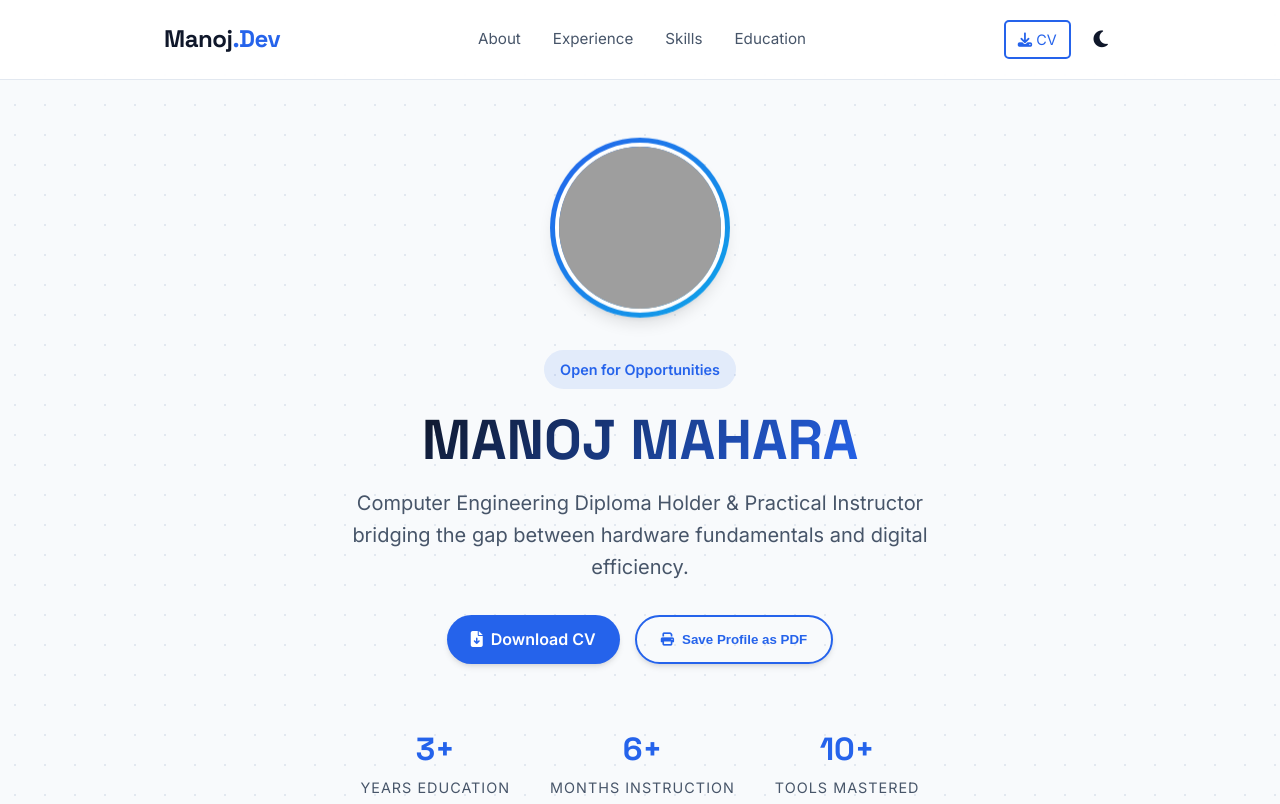
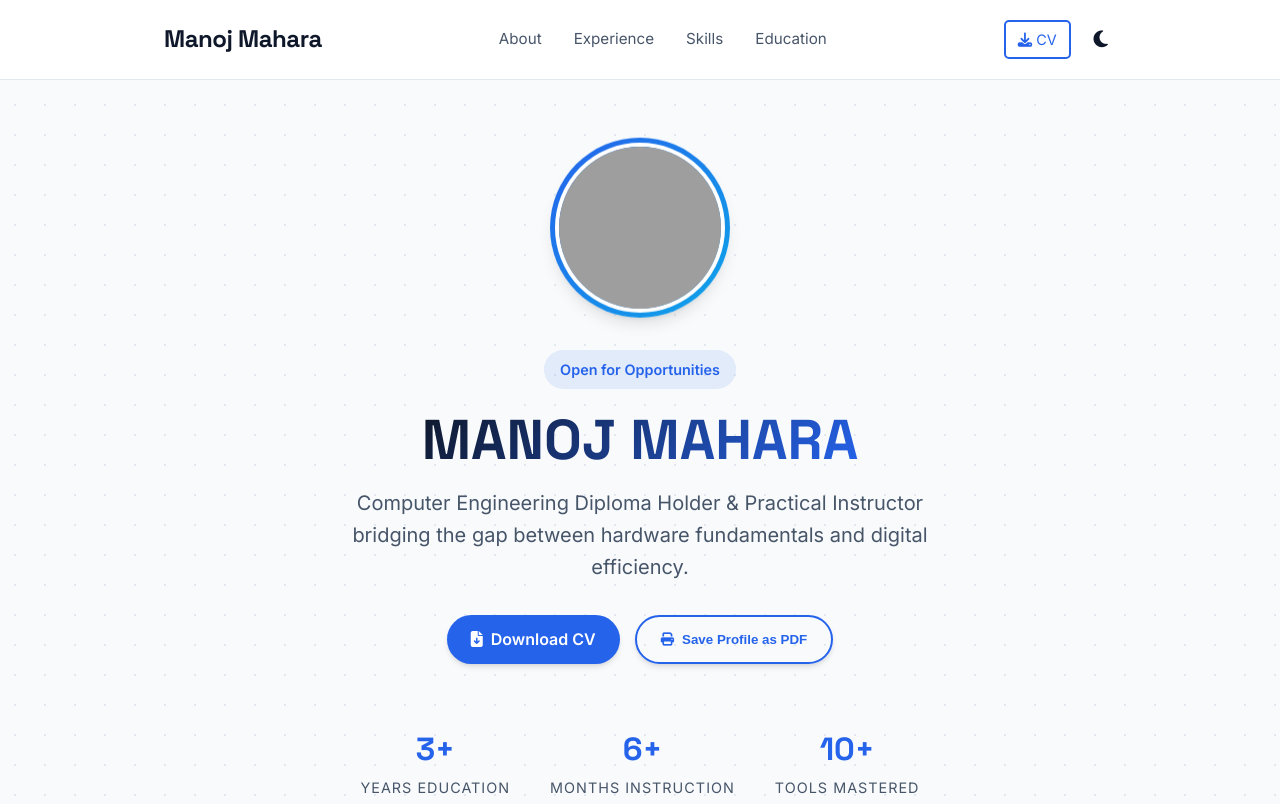
Before and after one commit to manojmahara71/cv, a plain HTML site: page index.html in a window 1280 px wide. Shown: the top 804 px of the page. Drawn offline with Linux system fonts and the light colour scheme; grey boxes are pictures that could not be loaded.

Commit message:
Update index.html

```diff
--- a/index.html
+++ b/index.html
@@ -3,7 +3,7 @@
 <head>
     <meta charset="UTF-8">
     <meta name="viewport" content="width=device-width, initial-scale=1.0">
-    <title>Manoj Mahara | Professional Portfolio</title>
+    <title>Manoj Mahara </title>
 
     <link rel="preconnect" href="https://fonts.googleapis.com">
     <link rel="preconnect" href="https://fonts.gstatic.com" crossorigin>
@@ -493,7 +493,7 @@
     <header>
         <div class="container">
             <nav>
-                <div class="brand">Manoj<span>.Dev</span></div>
+                <div class="brand">Manoj Mahara</span></div>
                 <div class="nav-links">
                     <a href="#about">About</a>
                     <a href="#experience">Experience</a>
```
